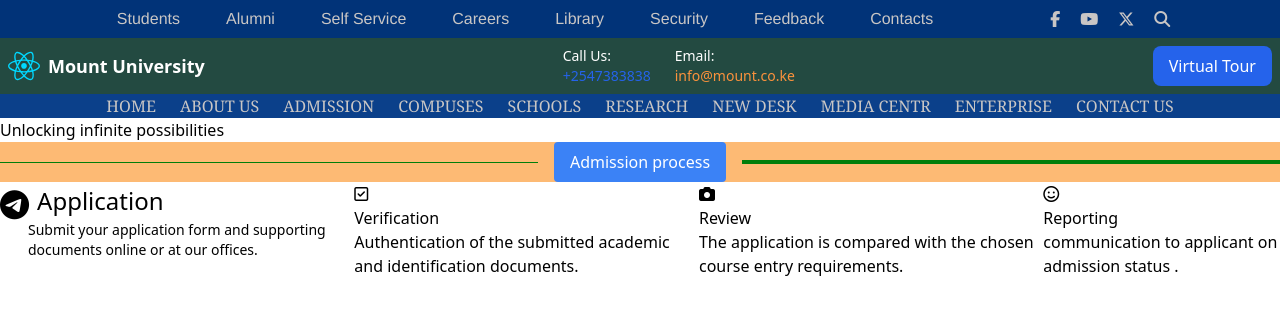
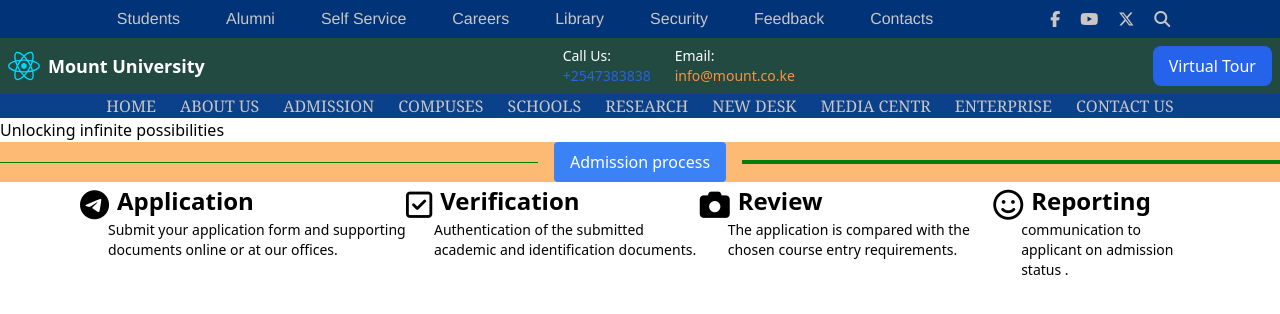
Before and after one commit to Maxaomar/mount-university, a React (Vite) app: page / in a window 1280 px wide. Shown: the top 314 px of the page. Built offline with nearby package versions, Linux system fonts and the light colour scheme; a web font is replaced by a local one.

Commit message:
styled admission process

```diff
--- a/src/footer/AdmProcess.jsx
+++ b/src/footer/AdmProcess.jsx
@@ -15,32 +15,39 @@ export function AdmissionProcess() {
     return(
         <article className="">
             <TitleBox />
-        <div className="flex">
-            <div className="flex flex-col">
-                <div className="flex items-center gap-2 text-3xl bg-white">
+        <div className="flex ml-20 mr-20">
+
+            <div className="flex flex-col text-3xl">
+                <div className="flex items-center gap-2">
                     <i className="fa-brands fa-telegram pt-2"></i>
-                    <h1 className="text-2xl">Application</h1>
+                    <h1 className="text-2xl font-bold">Application</h1>
                 </div>
                 <p className="ml-7 text-sm">Submit your application form and supporting documents online or at our offices.</p>
             </div>
 
-            <div>
-                <i class="fa-regular fa-square-check"></i>
-                <h1>Verification</h1>
-                <p>Authentication of the submitted academic and identification documents.</p>
+            <div className="flex flex-col text-3xl">
+                <div className="flex items-center gap-2">
+                    <i className="fa-regular fa-square-check pt-2"></i>
+                    <h1 className="font-bold text-2xl">Verification</h1>
+                </div>
+                <p className="text-sm ml-7">Authentication of the submitted academic and identification documents.</p>
             </div>
 
 
-            <div>
-                <i class="fa-solid fa-camera"></i>
-                <h1>Review</h1>
-                <p>The application is compared with the chosen course entry requirements.</p>
+            <div className="flex flex-col text-3xl">
+                <div className="flex items-center gap-2">
+                    <i className="fa-solid fa-camera pt-2"></i>
+                    <h1 className="font-bold text-2xl">Review</h1>
+                </div>
+                <p className="text-sm ml-7">The application is compared with the chosen course entry requirements.</p>
             </div>
 
-            <div>
-                <i class="fa-regular fa-face-smile"></i>
-                <h1>Reporting</h1>
-                <p>communication to applicant on admission status .</p>
+            <div className="flex flex-col text-3xl">
+                <div className="flex items-center gap-2">
+                    <i className="fa-regular fa-face-smile pt-2"></i>
+                    <h1 className="text-2xl font-bold">Reporting</h1>
+                </div>
+                <p className="ml-7 text-sm">communication to applicant on admission status .</p>
             </div>
          </div>
      </article>
```
